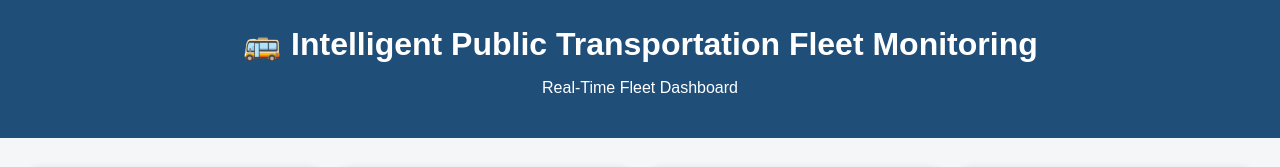
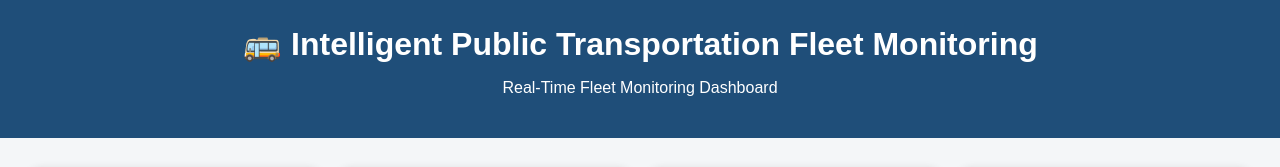
Before and after one commit to 192421014/fleet-monitoring-system, a plain HTML site: page frontend/index.html in a window 1280 px wide. Shown: the top 167 px of the page. Drawn offline with Linux system fonts and the light colour scheme; no server answers.

Commit message:
Improve fleet dashboard title

```diff
--- a/frontend/index.html
+++ b/frontend/index.html
@@ -10,7 +10,7 @@
 
 <header>
     <h1>🚌 Intelligent Public Transportation Fleet Monitoring</h1>
-    <p>Real-Time Fleet Dashboard</p>
+    <p>Real-Time Fleet Monitoring Dashboard</p>
 </header>
 
 <main>
```
